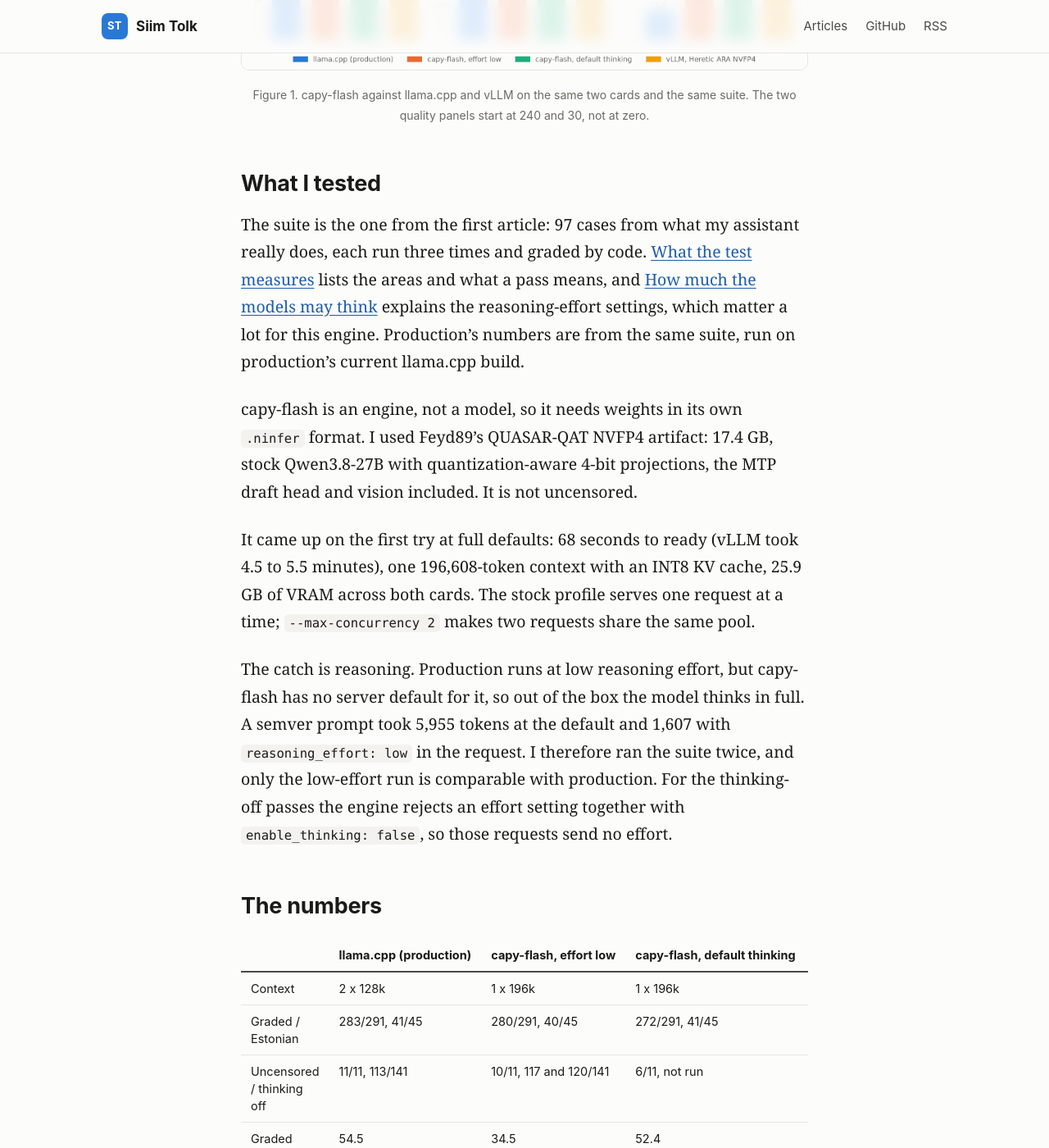
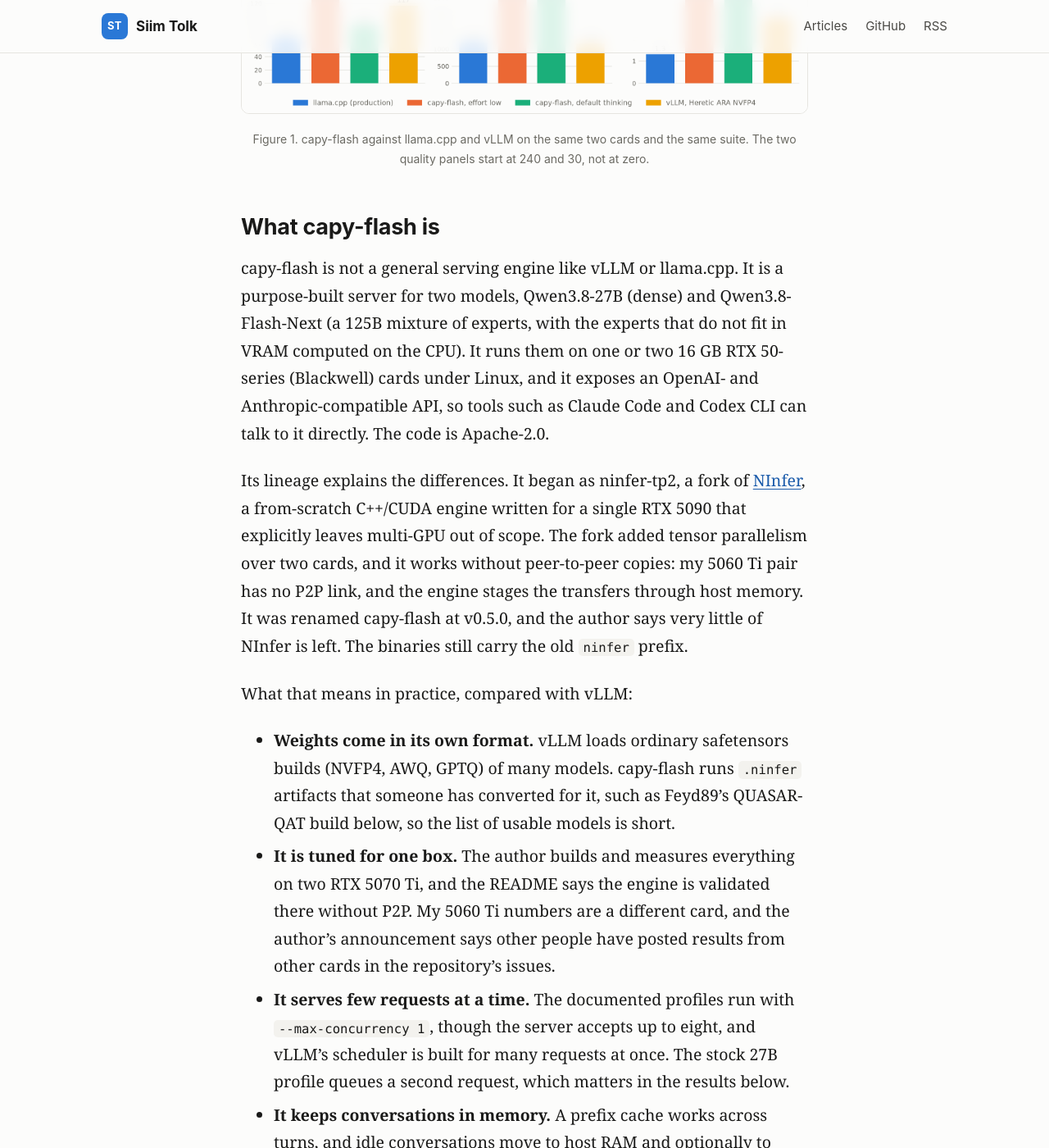
Before and after one commit to siimtolk/siimtolk.github.io, a Jekyll site: the page built from _posts/2026-10-25-capy-flash-test.md, in a window 1280 px wide and 1400 px high, scrolled down 1183 px. Shown: the whole window at 82% size. Built offline with Jekyll 4.4.1, drawn with Linux system fonts in a browser that asks for light colours; some of the changed text lies outside the part shown.

Commit message:
capy-flash article: new title, What capy-flash is section (verified against the repo and NInfer)
Co-Authored-By: Claude Sonnet 5.5 <noreply@anthropic.com>

```diff
--- a/_posts/2026-10-25-capy-flash-test.md
+++ b/_posts/2026-10-25-capy-flash-test.md
@@ -1,6 +1,6 @@
 ---
 layout: post
-title: "One engine, two cards: testing capy-flash against llama.cpp and vLLM"
+title: "capy-flash on two RTX 5060 Ti: 1.7 times faster than llama.cpp, with slower follow-ups"
 description: "capy-flash ran my Qwen3.8-27B suite 1.7 times faster than llama.cpp on two RTX 5060 Ti at nearly the same quality, but its follow-up replies start three times slower."
 date: 2026-10-25
 image: /assets/img/capy-flash-test/chart.png
@@ -12,6 +12,21 @@ This weekend an engine called capy-flash showed up on r/LocalLLaMA: a two-GPU te
 ![Six panels comparing llama.cpp, capy-flash at low and default reasoning effort, and vLLM: graded runs passed, Estonian cases passed, prose speed, two requests at once, 30k prompt speed and follow-up latency](/assets/img/capy-flash-test/chart.png)
 
 *Figure 1. capy-flash against llama.cpp and vLLM on the same two cards and the same suite. The two quality panels start at 240 and 30, not at zero.*
+
+## What capy-flash is
+
+capy-flash is not a general serving engine like vLLM or llama.cpp. It is a purpose-built server for two models, Qwen3.8-27B (dense) and Qwen3.8-Flash-Next (a 125B mixture of experts, with the experts that do not fit in VRAM computed on the CPU). It runs them on one or two 16 GB RTX 50-series (Blackwell) cards under Linux, and it exposes an OpenAI- and Anthropic-compatible API, so tools such as Claude Code and Codex CLI can talk to it directly. The code is Apache-2.0.
+
+Its lineage explains the differences. It began as ninfer-tp2, a fork of [NInfer](https://github.com/Neroued/ninfer), a from-scratch C++/CUDA engine written for a single RTX 5090 that explicitly leaves multi-GPU out of scope. The fork added tensor parallelism over two cards, and it works without peer-to-peer copies: my 5060 Ti pair has no P2P link, and the engine stages the transfers through host memory. It was renamed capy-flash at v0.5.0, and the author says very little of NInfer is left. The binaries still carry the old `ninfer` prefix.
+
+What that means in practice, compared with vLLM:
+
+- **Weights come in its own format.** vLLM loads ordinary safetensors builds (NVFP4, AWQ, GPTQ) of many models. capy-flash runs `.ninfer` artifacts that someone has converted for it, such as Feyd89's QUASAR-QAT build below, so the list of usable models is short.
+- **It is tuned for one box.** The author builds and measures everything on two RTX 5070 Ti, and the README says the engine is validated there without P2P. My 5060 Ti numbers are a different card, and the author's announcement says other people have posted results from other cards in the repository's issues.
+- **It serves few requests at a time.** The documented profiles run with `--max-concurrency 1`, though the server accepts up to eight, and vLLM's scheduler is built for many requests at once. The stock 27B profile queues a second request, which matters in the results below.
+- **It keeps conversations in memory.** A prefix cache works across turns, and idle conversations move to host RAM and optionally to disk. This is what the follow-up numbers below depend on.
+
+The project does not compare itself with vLLM or llama.cpp; its own benchmarks are against Strata, another engine for the same cards. The comparison with vLLM in this article is mine, from the same suite and the same two cards. Sources: the [capy-flash repository](https://github.com/ValerioDolci/capy-flash) and its [announcement on r/LocalLLaMA](https://www.reddit.com/r/LocalLLaMA/comments/1xe9yyg/capyflash_v074_where_my_twogpu_qwen38_engine_is/).
 
 ## What I tested
 
```
Also changed, not shown: _posts/2026-10-22-llm-testing-overnight.md (+1 -1 lines).
